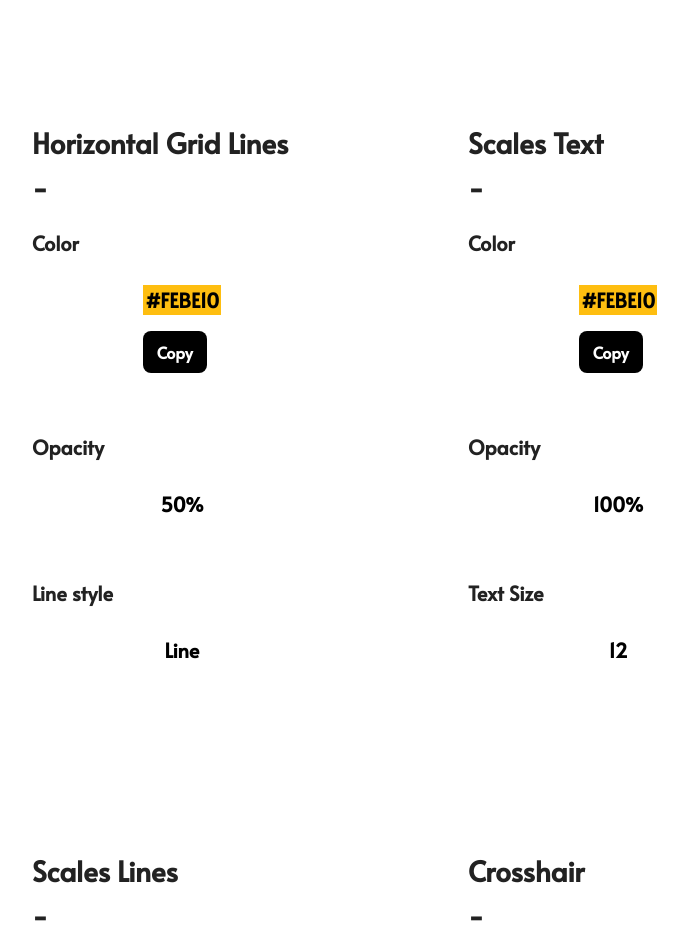
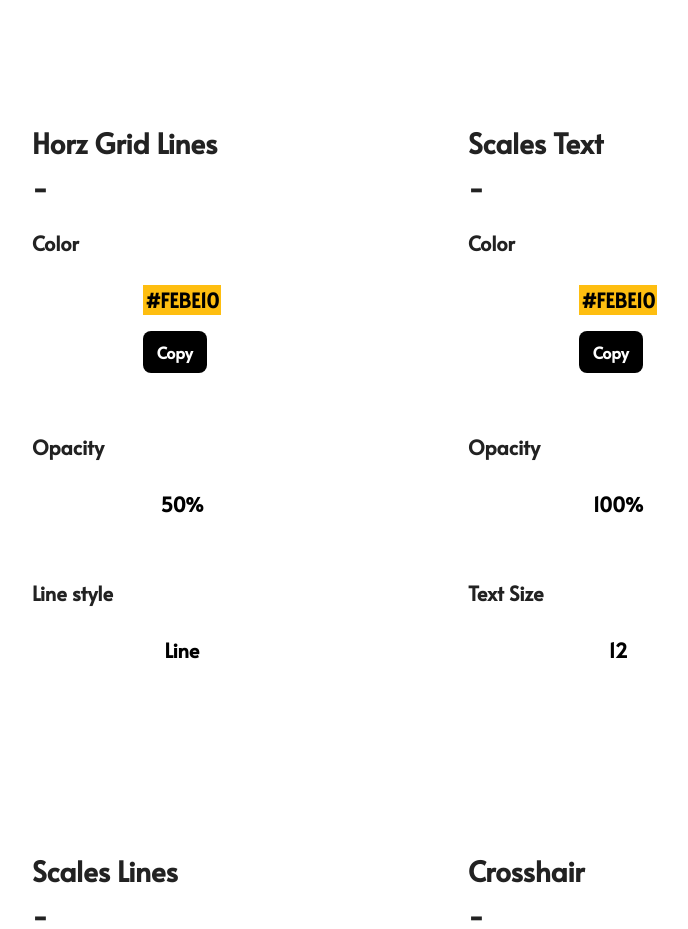
Before and after one commit to choo827/PaintChart, a Gatsby site: page /ups in a window 1280 px wide. Shown: the part 2720-3649 px from the top of the page, without its empty margins (240-928 px from the left). Built offline with nearby package versions, Linux system fonts and the light colour scheme; Gatsby itself is replaced by a stand-in of ours.

Commit message:
Horizontal -> Horz로 변경, margin-bottom 줄임

```diff
--- a/src/data/themes.json
+++ b/src/data/themes.json
@@ -29,7 +29,7 @@
         "Opacity": ["100%"],
         "Line Style": ["Dotted Line"]
       },
-      "Horizontal Grid Lines": {
+      "Horz Grid Lines": {
         "Color": ["#FFC0CB"],
         "Opacity": ["100%"],
         "Line style": ["Dotted Line"]
@@ -80,7 +80,7 @@
         "Opacity": ["100%"],
         "Line Style": ["Dashed Line"]
       },
-      "Horizontal Grid Lines": {
+      "Horz Grid Lines": {
         "Color": ["#111111"],
         "Opacity": ["100%"],
         "Line style": ["Dashed Line"]
@@ -131,7 +131,7 @@
         "Opacity": ["100%"],
         "Line Style": ["Line"]
       },
-      "Horizontal Grid Lines": {
+      "Horz Grid Lines": {
         "Color": ["#FFFFFF"],
         "Opacity": ["100%"],
         "Line style": ["Line"]
@@ -182,7 +182,7 @@
         "Opacity": ["100%"],
         "Line Style": ["Dotted Line"]
       },
-      "Horizontal Grid Lines": {
+      "Horz Grid Lines": {
         "Color": ["#72767D"],
         "Opacity": ["100%"],
         "Line style": ["Dotted Line"]
@@ -233,7 +233,7 @@
         "Opacity": ["100%"],
         "Line Style": ["Dotted Line"]
       },
-      "Horizontal Grid Lines": {
+      "Horz Grid Lines": {
         "Color": ["#EEF0E9"],
         "Opacity": ["100%"],
         "Line style": ["Dotted Line"]
@@ -284,7 +284,7 @@
         "Opacity": ["100%"],
         "Line Style": ["Line"]
       },
-      "Horizontal Grid Lines": {
+      "Horz Grid Lines": {
         "Color": ["#E6ECF0"],
         "Opacity": ["100%"],
         "Line style": ["Line"]
@@ -335,7 +335,7 @@
         "Opacity": ["50%"],
         "Line Style": ["Line"]
       },
-      "Horizontal Grid Lines": {
+      "Horz Grid Lines": {
         "Color": ["#999999"],
         "Opacity": ["50%"],
         "Line style": ["Line"]
@@ -386,7 +386,7 @@
         "Opacity": ["100%"],
         "Line Style": ["Line"]
       },
-      "Horizontal Grid Lines": {
+      "Horz Grid Lines": {
         "Color": ["#FFFFFF"],
         "Opacity": ["100%"],
         "Line style": ["Line"]
@@ -437,7 +437,7 @@
         "Opacity": ["100%"],
         "Line Style": ["Line"]
       },
-      "Horizontal Grid Lines": {
+      "Horz Grid Lines": {
         "Color": ["#FFFFFF"],
         "Opacity": ["100%"],
         "Line style": ["Line"]
@@ -488,7 +488,7 @@
         "Opacity": ["100%"],
         "Line Style": ["Line"]
       },
-      "Horizontal Grid Lines": {
+      "Horz Grid Lines": {
         "Color": ["#683817"],
         "Opacity": ["100%"],
         "Line style": ["Line"]
@@ -539,7 +539,7 @@
         "Opacity": ["50%"],
         "Line Style": ["Line"]
       },
-      "Horizontal Grid Lines": {
+      "Horz Grid Lines": {
         "Color": ["#FEBE10"],
         "Opacity": ["50%"],
         "Line style": ["Line"]
@@ -590,7 +590,7 @@
         "Opacity": ["100%"],
         "Line Style": ["Line"]
       },
-      "Horizontal Grid Lines": {
+      "Horz Grid Lines": {
         "Color": ["#FFFFFF"],
         "Opacity": ["100%"],
         "Line style": ["Line"]
@@ -641,7 +641,7 @@
         "Opacity": ["100%"],
         "Line Style": ["Dotted Line"]
       },
-      "Horizontal Grid Lines": {
+      "Horz Grid Lines": {
         "Color": ["#FFFFFF"],
         "Opacity": ["100%"],
         "Line style": ["Dotted Line"]
@@ -692,7 +692,7 @@
         "Opacity": ["100%"],
         "Line Style": ["Dotted Line"]
       },
-      "Horizontal Grid Lines": {
+      "Horz Grid Lines": {
         "Color": ["#FFFFFF"],
         "Opacity": ["100%"],
         "Line style": ["Dotted Line"]
@@ -743,7 +743,7 @@
         "Opacity": ["100%"],
         "Line Style": ["Line"]
       },
-      "Horizontal Grid Lines": {
+      "Horz Grid Lines": {
         "Color": ["#FFFFFF"],
         "Opacity": ["100%"],
         "Line style": ["Line"]
@@ -794,7 +794,7 @@
         "Opacity": ["100%"],
         "Line Style": ["Dotted Line"]
       },
-      "Horizontal Grid Lines": {
+      "Horz Grid Lines": {
         "Color": ["#FFFFFF"],
         "Opacity": ["100%"],
         "Line style": ["Dotted Line"]
@@ -845,7 +845,7 @@
         "Opacity": ["100%"],
         "Line Style": ["Line"]
       },
-      "Horizontal Grid Lines": {
+      "Horz Grid Lines": {
         "Color": ["#FFFFFF"],
         "Opacity": ["100%"],
         "Line style": ["Line"]
@@ -896,7 +896,7 @@
         "Opacity": ["50%"],
         "Line Style": ["Line"]
       },
-      "Horizontal Grid Lines": {
+      "Horz Grid Lines": {
         "Color": ["#737373"],
         "Opacity": ["50%"],
         "Line style": ["Line"]
@@ -947,7 +947,7 @@
         "Opacity": ["50%"],
         "Line Style": ["Line"]
       },
-      "Horizontal Grid Lines": {
+      "Horz Grid Lines": {
         "Color": ["#FFFFFF"],
         "Opacity": ["50%"],
         "Line style": ["Line"]
@@ -998,7 +998,7 @@
         "Opacity": ["100%"],
         "Line Style": ["Line"]
       },
-      "Horizontal Grid Lines": {
+      "Horz Grid Lines": {
         "Color": ["#FFFFFF"],
         "Opacity": ["100%"],
         "Line style": ["Line"]
@@ -1049,7 +1049,7 @@
         "Opacity": ["100%"],
         "Line Style": ["Dashed Line"]
       },
-      "Horizontal Grid Lines": {
+      "Horz Grid Lines": {
         "Color": ["#FFC72C"],
         "Opacity": ["100%"],
         "Line style": ["Dashed Line"]
@@ -1100,7 +1100,7 @@
         "Opacity": ["50%"],
         "Line Style": ["Dotted Line"]
       },
-      "Horizontal Grid Lines": {
+      "Horz Grid Lines": {
         "Color": ["#FFFFFF"],
         "Opacity": ["50%"],
         "Line style": ["Dotted Line"]
@@ -1151,7 +1151,7 @@
         "Opacity": ["100%"],
         "Line Style": ["Dotted Line"]
       },
-      "Horizontal Grid Lines": {
+      "Horz Grid Lines": {
         "Color": ["#FFFFFF"],
         "Opacity": ["100%"],
         "Line style": ["Dotted Line"]
@@ -1202,7 +1202,7 @@
         "Opacity": ["100%"],
         "Line Style": ["Dotted Line"]
       },
-      "Horizontal Grid Lines": {
+      "Horz Grid Lines": {
         "Color": ["#000000"],
         "Opacity": ["100%"],
         "Line style": ["Dotted Line"]
@@ -1253,7 +1253,7 @@
         "Opacity": ["50%"],
         "Line Style": ["Line"]
       },
-      "Horizontal Grid Lines": {
+      "Horz Grid Lines": {
         "Color": ["#FFFFFF"],
         "Opacity": ["50%"],
         "Line style": ["Line"]
--- a/src/pages/index.jsx
+++ b/src/pages/index.jsx
@@ -104,8 +104,8 @@ const StyledContainer = styled.div`
   flex-wrap: wrap;
 `;
 const SliderWrapper = styled.div`
-  margin-top: 16rem;
-  margin-bottom: 16rem;
+  margin-top: 15rem;
+  margin-bottom: 12rem;
   font-size: 3rem;
   font-weight: bold;
   display: flex;
```
